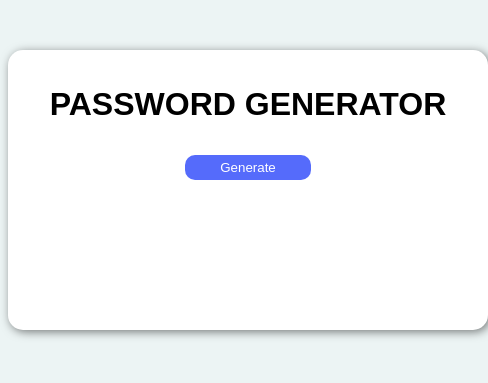
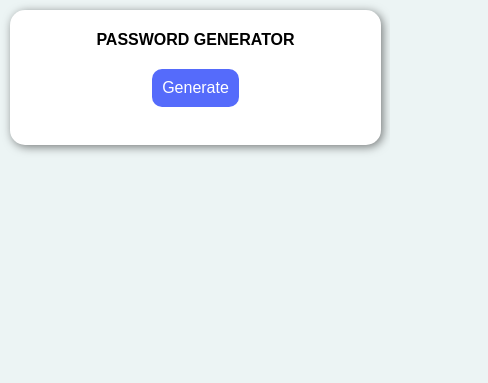
Before and after one commit to walidmadad/RandomPasswordGenerator, a plain HTML site: page index.html in a window 390 px wide. Shown: the whole page, 488 px wide, since content can reach past the window. Drawn offline with Linux system fonts and the light colour scheme.

Commit message:
add responsive

```diff
--- a/style.css
+++ b/style.css
@@ -1,32 +1,58 @@
-body{
+body {
     background-color: rgb(236, 244, 244);
+    margin: 0;
+    font-family: Arial, sans-serif;
 }
-#container{
-    font-family: arial;
-    margin : 50px auto;
+
+#container {
+    font-family: Arial, sans-serif;
+    margin: 20px auto;
     text-align: center;
     background-color: white;
     padding: 15px;
-    width : 450px;
-    height: 250px;
-    box-shadow: 2px 2px 10px rgba(0,0,0,0.5);
+    width: 90%; /* Utilisation d'un pourcentage pour être flexible */
+    max-width: 450px; /* Limite la largeur maximale */
+    height: auto; /* Ajuste automatiquement la hauteur */
+    box-shadow: 2px 2px 10px rgba(0, 0, 0, 0.5);
     border-radius: 15px;
 }
-button{
+
+button {
     cursor: pointer;
-    padding: 5px 35px;
+    padding: 10px 20px; /* Augmenté pour plus de confort sur mobile */
     margin: 10px;
     border: none;
     background-color: rgb(85, 107, 251);
-    color:white;
+    color: white;
     border-radius: 10px;
+    font-size: 16px; /* Police adaptée aux petits écrans */
 }
-button:hover{
+
+button:hover {
     background-color: rgb(110, 128, 247);
 }
-button:active{
+
+button:active {
     background-color: rgb(85, 107, 251);
 }
-#container h1{
+
+#container h1 {
     text-transform: uppercase;
+    font-size: 18px; /* Ajusté pour les petits écrans */
 }
+
+/* Media query pour les écrans plus petits */
+@media (max-width: 768px) {
+    #container {
+        margin: 10px;
+        padding: 10px;
+    }
+
+    button {
+        padding: 10px;
+    }
+
+    #container h1 {
+        font-size: 16px; /* Réduit encore plus la taille de la police */
+    }
+}
```
